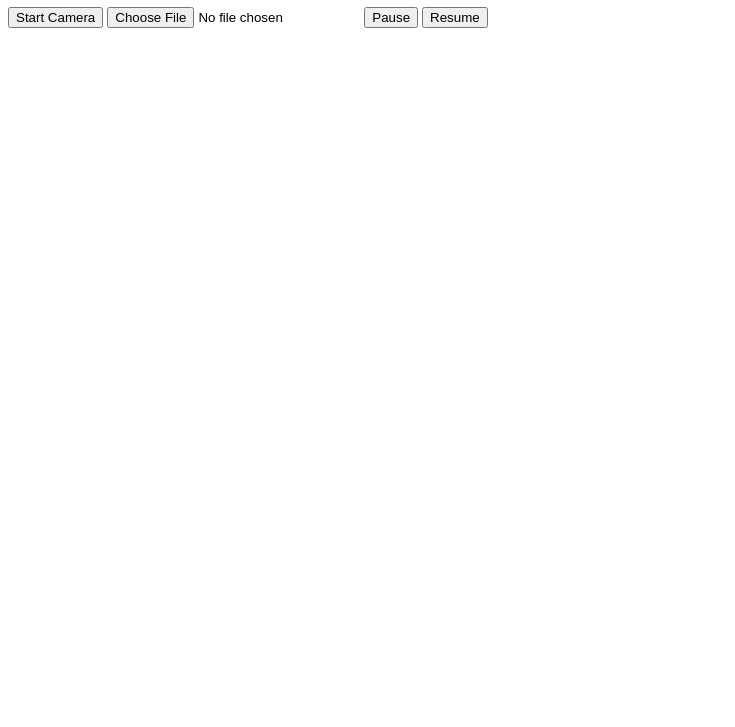
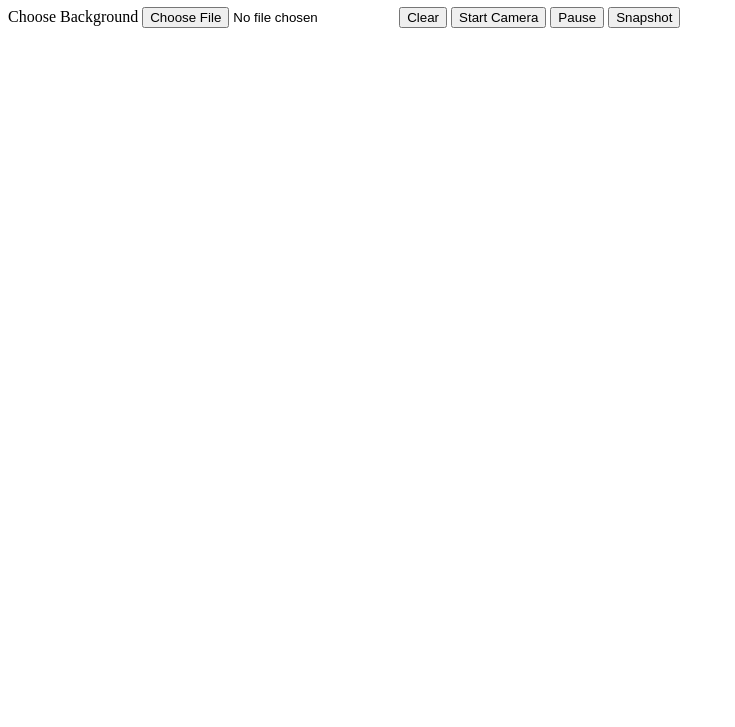
Before and after one commit to Hussain007H/green_screen_video_processing_webapp, a plain HTML site: page index.html in a window 1280 px wide. Shown: the part 73-800 px from the top of the page, without its empty margins (0-735 px from the left). Drawn offline with Linux system fonts and the light colour scheme.

Commit message:
Update index.html

```diff
--- a/index.html
+++ b/index.html
@@ -9,12 +9,16 @@
 <body>
   <h1> Green Screen Video Processing</h1>
 
-  <div class="controls">
-    <button id="start">Start Camera</button>
-    <input type="file" id="backgroundInput" accept="image/*,video/*">
-    <button id="pause">Pause</button >
-    <button id="resume">Resume</button>
-  </div>
+ <div class="controls">
+          <label for="bgInput" class="btn">Choose Background</label>
+          <input id="bgInput" type="file" accept="image/*,video/*" />
+          <button id="clearBg">Clear</button>
+          <button id="startBtn">Start Camera</button>
+          <button id="pauseBtn">Pause</button>
+          <button id="snapshotBtn">Snapshot</button>
+        </div>
+      </div>
+    </div>
 
   <div class="video-container">
     <video id="video" autoplay></video>
```
